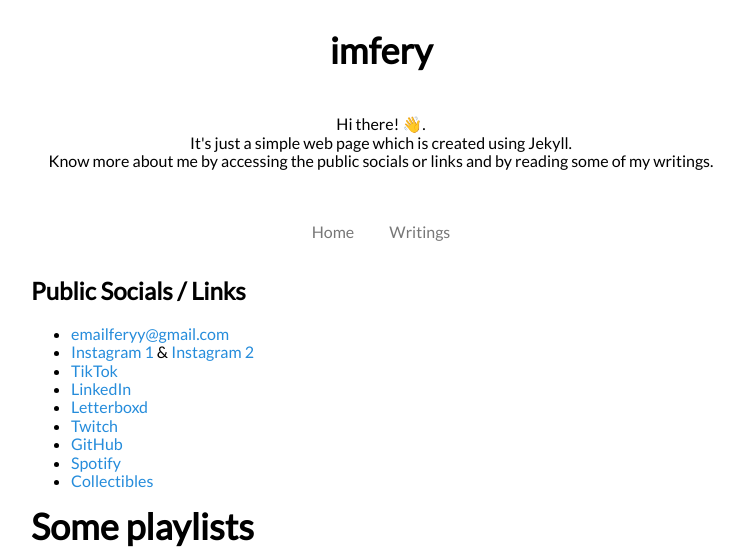
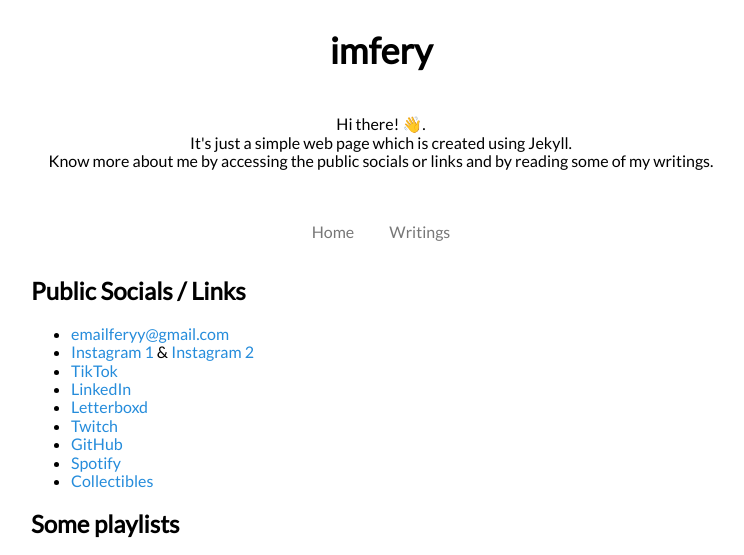
Before and after one commit to imfery/imfery.github.io, a Jekyll site: the page built from index.md, in a window 1280 px wide. Shown: the top 555 px of the page, without its empty margins (259-1003 px from the left). Built offline with Jekyll 4.4.1, drawn with Linux system fonts in a browser that asks for light colours; nearby versions of some CDN libraries; grey boxes are pictures that could not be loaded.

Commit message:
Update page.html

```diff
--- a/_layouts/page.html
+++ b/_layouts/page.html
@@ -37,7 +37,7 @@
             </div>
 
             <div class="footer">
-                <h2 class="profile-name">Some playlists</h2>
+                <h2>Some playlists</h2>
                 {% if page.type == 'home' %}
                     {% raw %}
                         <iframe style="border-radius:12px;padding-top:4px;padding-bottom:4px;" src="https://open.spotify.com/embed/playlist/2F5qlQqMfkU1nxVHFTU3A1?utm_source=generator" width="100%" height="352" frameBorder="0" allowfullscreen="" allow="autoplay; clipboard-write; encrypted-media; fullscreen; picture-in-picture" loading="lazy"></iframe>
```
